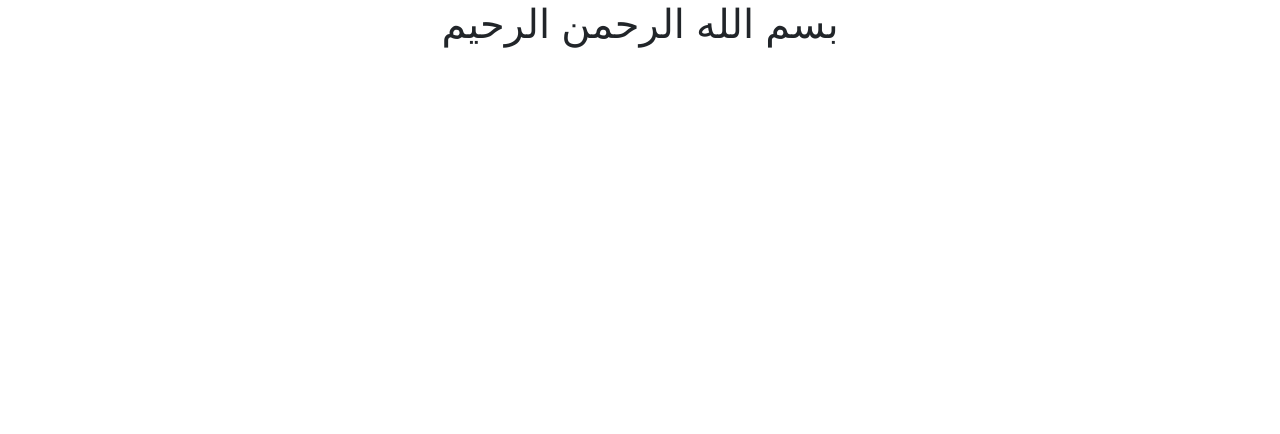
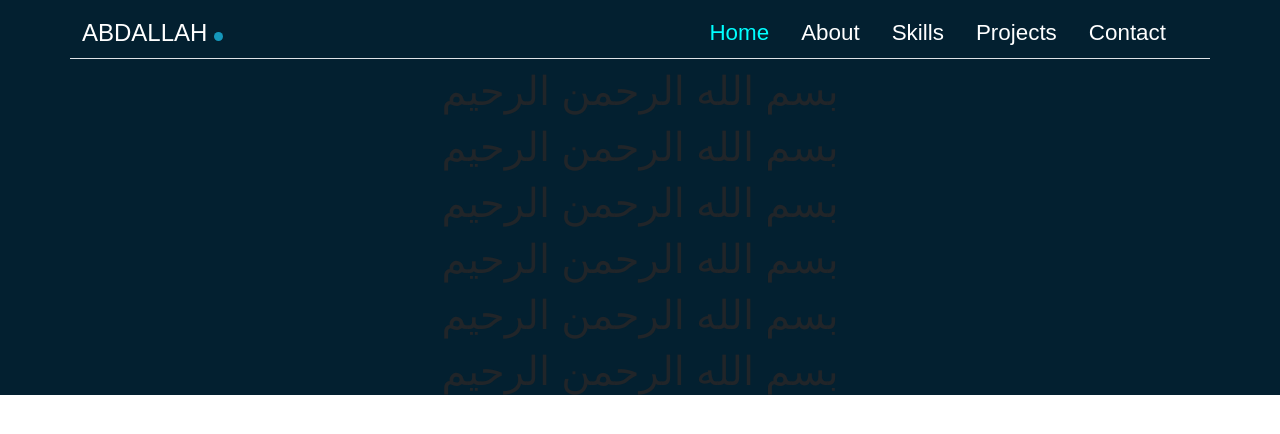
Before and after one commit to AbdallahRagab7/Abdallah-Portfolio, a Vue app: page /#/about in a window 1280 px wide. Shown: the top 434 px of the page. Built offline with nearby package versions, Linux system fonts and the light colour scheme; a web font is replaced by a local one.

Commit message:
Responsive NavBar

```diff
--- a/public/index.html
+++ b/public/index.html
@@ -6,6 +6,14 @@
     <meta name="viewport" content="width=device-width,initial-scale=1.0">
     <link rel="icon" href="<%= BASE_URL %>favicon.ico">
     <title><%= htmlWebpackPlugin.options.title %></title>
+    <link
+    rel="stylesheet"
+    href="https://cdnjs.cloudflare.com/ajax/libs/font-awesome/6.4.2/css/all.min.css"
+    integrity="sha512-z3gLpd7yknf1YoNbCzqRKc4qyor8gaKU1qmn+CShxbuBusANI9QpRohGBreCFkKxLhei6S9CQXFEbbKuqLg0DA=="
+    crossorigin="anonymous"
+    referrerpolicy="no-referrer"
+  />
+
   </head>
   <body>
     <noscript>
--- a/src/App.vue
+++ b/src/App.vue
@@ -1,12 +1,28 @@
 <template>
   <main>
+    <TheHeader />
+    <h1 class="text-center">بسم الله الرحمن الرحيم</h1>
+    <h1 class="text-center">بسم الله الرحمن الرحيم</h1>
+    <h1 class="text-center">بسم الله الرحمن الرحيم</h1>
+    <h1 class="text-center">بسم الله الرحمن الرحيم</h1>
+    <h1 class="text-center">بسم الله الرحمن الرحيم</h1>
     <h1 class="text-center">بسم الله الرحمن الرحيم</h1>
     <!-- <router-view/> -->
   </main>
 </template>
+<script>
+import TheHeader from "./components/layout/TheHeader.vue";
+
+export default {
+  components: {
+    TheHeader,
+  },
+};
+</script>
 
 <style>
 @import url("https://fonts.googleapis.com/css2?family=Gowun+Batang&family=Jockey+One&display=swap");
+@import url("https://fonts.googleapis.com/css2?family=Roboto:wght@400;700&display=swap");
 
 :root {
   --heading-font: "Jockey One", sans-serif;
@@ -21,17 +37,14 @@
   box-sizing: border-box;
   margin: 0;
   font-family: "Gowun Batang", sans-serif;
+  list-style: none;
+  text-decoration: none;
 }
 
 ul {
   padding-left: 0;
 }
-
-li {
-  list-style: none;
-}
-
-a:link {
-  text-decoration: none;
+main {
+  background-color: var(--bg-color);
 }
 </style>
--- /dev/null
+++ b/src/components/layout/TheHeader.vue
@@ -0,0 +1,106 @@
+<template>
+  <main>
+    <nav class="navbar navbar-expand-lg sticky">
+      <div class="container border-bottom">
+        <a class="navbar-brand fs-4" href="#"
+          >ABDALLAH
+          <svg
+            xmlns="http://www.w3.org/2000/svg"
+            width="9"
+            height="9"
+            viewBox="0 0 9 9"
+            fill="none"
+            class="mt-1"
+          >
+            <circle cx="4.5" cy="4.5" r="4.5" fill="#1597BB" /></svg
+        ></a>
+        <button
+          class="navbar-toggler shadow-none border-0"
+          type="button"
+          data-bs-toggle="offcanvas"
+          data-bs-target="#offcanvasNavbar"
+          aria-controls="offcanvasNavbar"
+          aria-label="Toggle navigation"
+        >
+          <i class="fa-solid fa-bars"></i>
+          <!-- <i class="fa-solid fa-bars-staggered"></i> -->
+        </button>
+
+        <div
+          class="sidebar offcanvas offcanvas-start"
+          tabindex="-1"
+          id="offcanvasNavbar"
+          aria-labelledby="offcanvasNavbarLabel"
+        >
+          <div class="offcanvas-header text-white border-bottom">
+            <h5 class="offcanvas-title" id="offcanvasNavbarLabel">
+              Abdallah Ragab
+            </h5>
+            <button
+              type="button"
+              class="btn-close btn-close-white shadow-none fs-3"
+              data-bs-dismiss="offcanvas"
+              aria-label="Close"
+            ></button>
+          </div>
+
+          <div class="offcanvas-body">
+            <ul
+              class="navbar-nav justify-content-end flex-grow-1 pe-3 align-items-lg-center"
+            >
+              <li class="nav-item mx-3 mx-lg-2 mb-1 mb-lg-0">
+                <a class="nav-link active" aria-current="page" href="#">Home</a>
+              </li>
+              <li class="nav-item mx-3 mx-lg-2 mb-1 mb-lg-0">
+                <a class="nav-link" href="#">About</a>
+              </li>
+              <li class="nav-item mx-3 mx-lg-2 mb-1 mb-lg-0">
+                <a class="nav-link" href="#">Skills</a>
+              </li>
+              <li class="nav-item mx-3 mx-lg-2 mb-1 mb-lg-0">
+                <a class="nav-link" href="#">Projects</a>
+              </li>
+              <li class="nav-item mx-3 mx-lg-2 mb-1 mb-lg-0">
+                <a class="nav-link" href="#">Contact</a>
+              </li>
+            </ul>
+          </div>
+        </div>
+      </div>
+    </nav>
+  </main>
+</template>
+
+<style scoped>
+.navbar-nav .nav-link,
+.navbar-brand,
+.offcanvas-title {
+  color: var(--white-color);
+  font-family: var(--heading-font);
+  font-size: 1.4rem;
+}
+.navbar-nav .nav-link.active,
+.navbar-brand:hover {
+  color: aqua;
+
+}
+.nav-link:hover {
+  color: aqua;
+  transition: 0.1s;
+}
+.navbar-toggler {
+  color: white;
+  font-size: 2rem;
+}
+
+@media (max-width: 991px) {
+  .sidebar {
+    background: rgba(21, 151, 187, 0.50);
+    box-shadow: 10px 0px 4px 0px rgba(0, 0, 0, 0.25);
+    backdrop-filter: blur(5px);
+  }
+  .offcanvas-title {
+    font-size: 1.9rem;
+  }
+}
+</style>
```
